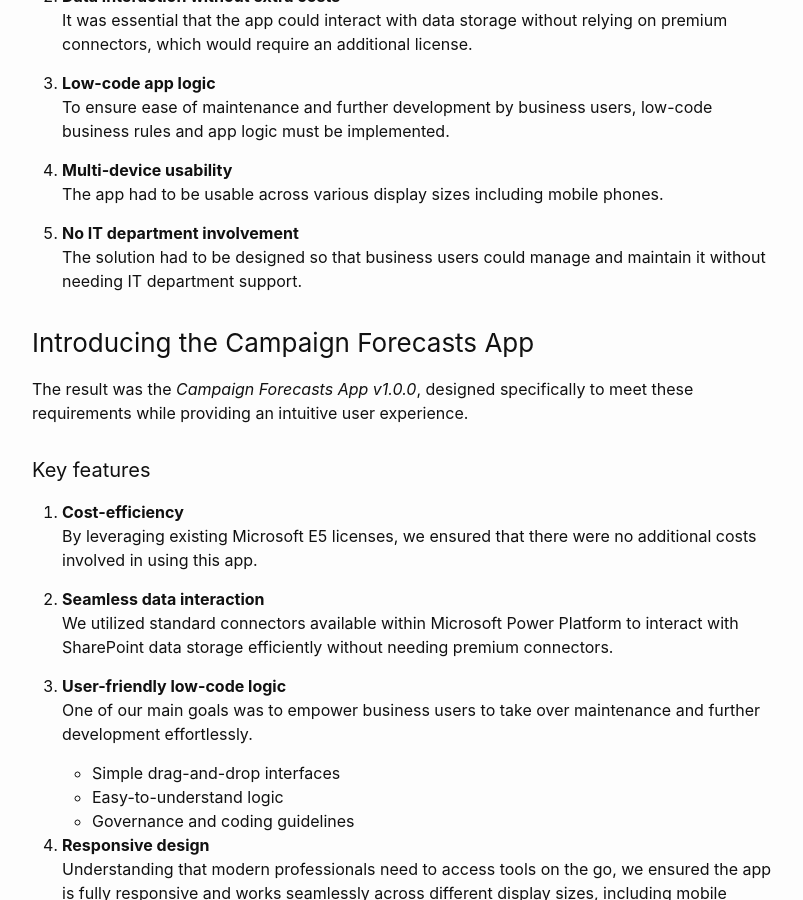
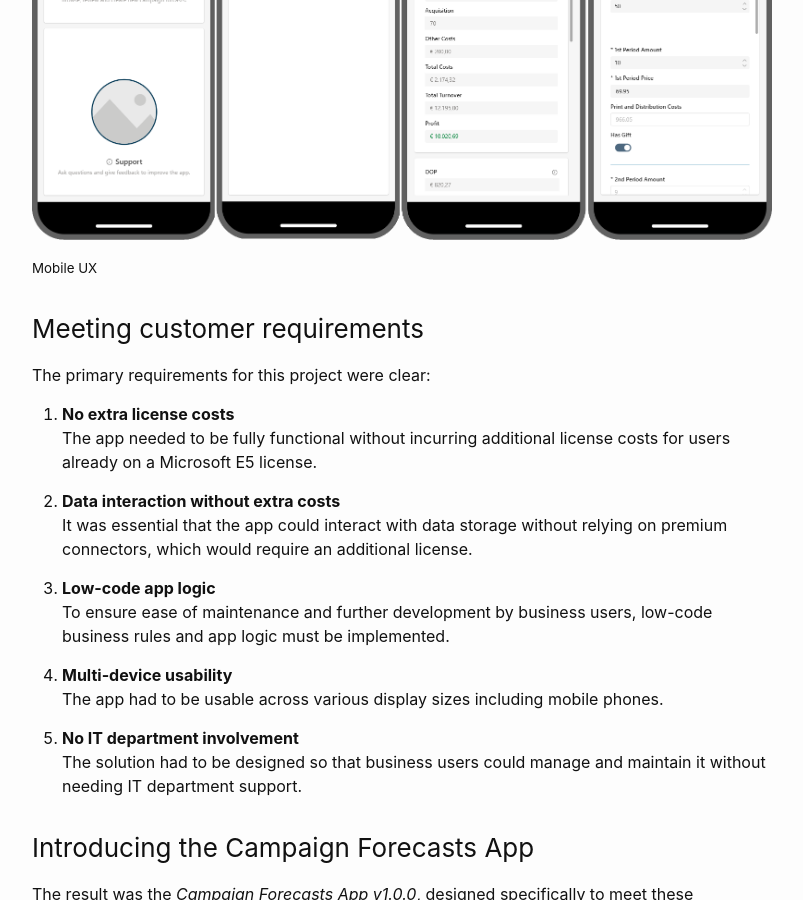
Before and after one commit to msc365/msc365.github.io, a Jekyll site: the page built from _posts/2025-04-18-power-apps-campaign-forecast.md, in a window 1280 px wide and 900 px high, scrolled down 646 px. Shown: the whole window, without its empty margins (238-1041 px from the left). Built offline with Jekyll 4.4.1, drawn with Linux system fonts in a browser that asks for light colours.

Commit message:
Enhance Campaign Forecast Power App post with additional mobile UX image

```diff
--- a/_posts/2025-04-18-power-apps-campaign-forecast.md
+++ b/_posts/2025-04-18-power-apps-campaign-forecast.md
@@ -9,6 +9,10 @@
 ---
 
 Recently, I had the pleasure of delivering a new _Power Apps solution_ to another satisfied customer. This blog post will walk you through the key features and benefits of this custom-built application. By focusing on cost-efficiency, seamless data interaction, user-friendly low-code logic, responsive design, and independence from IT department involvement, I created a solution that not only meets but exceeds customer expectations.
+
+<a href="https://msc365.eu/assets/img/posts-rmn-cfa-scr-0.png" target="_blank"><img alt="mobile ux" src="https://msc365.eu/assets/img/posts-rmn-cfa-scr-0.png" width="1024"/></a>
+
+<small>Mobile UX</small>
 
 ### Meeting customer requirements
 
```
Also changed, not shown: assets/img/posts-rmn-cfa-scr-0.png.
